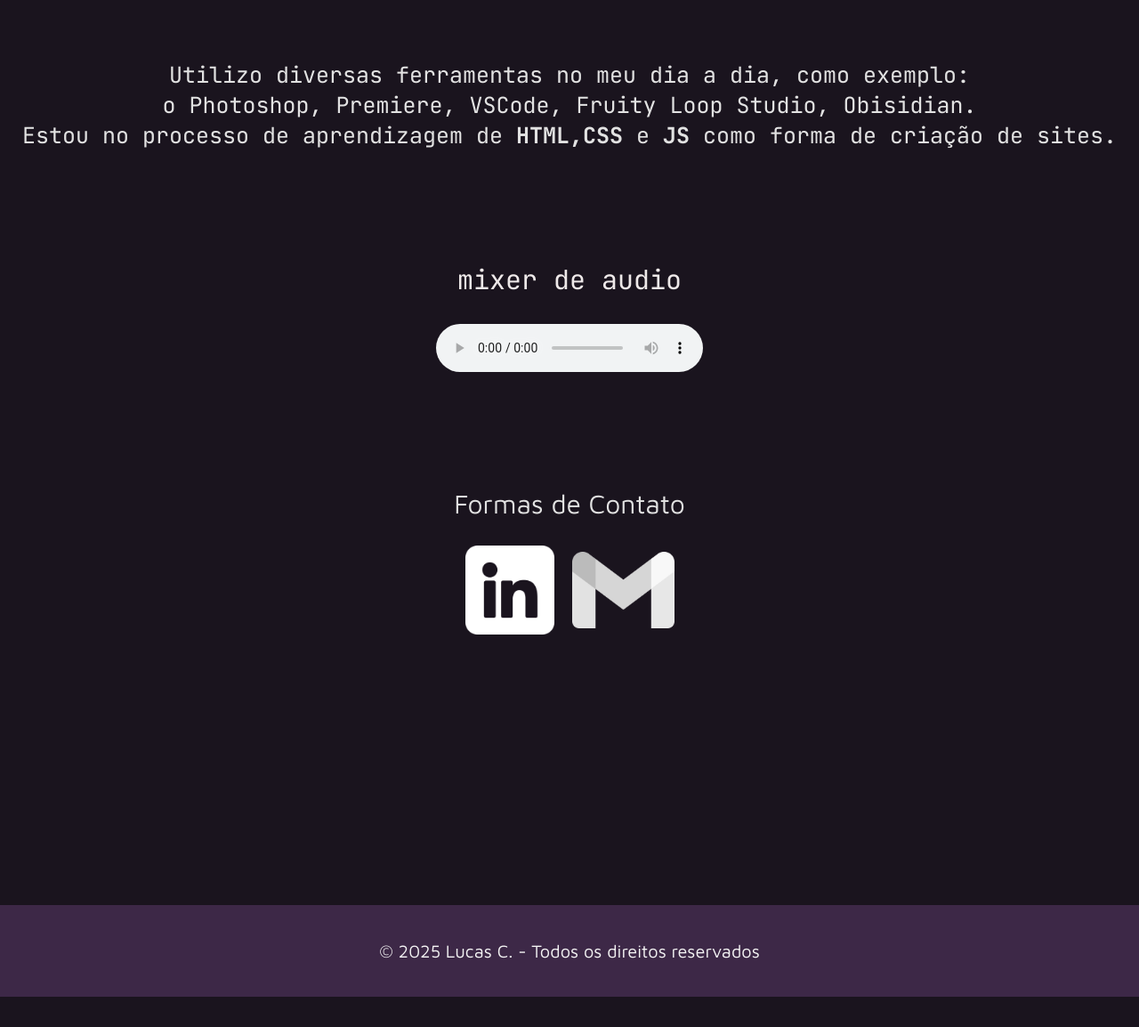
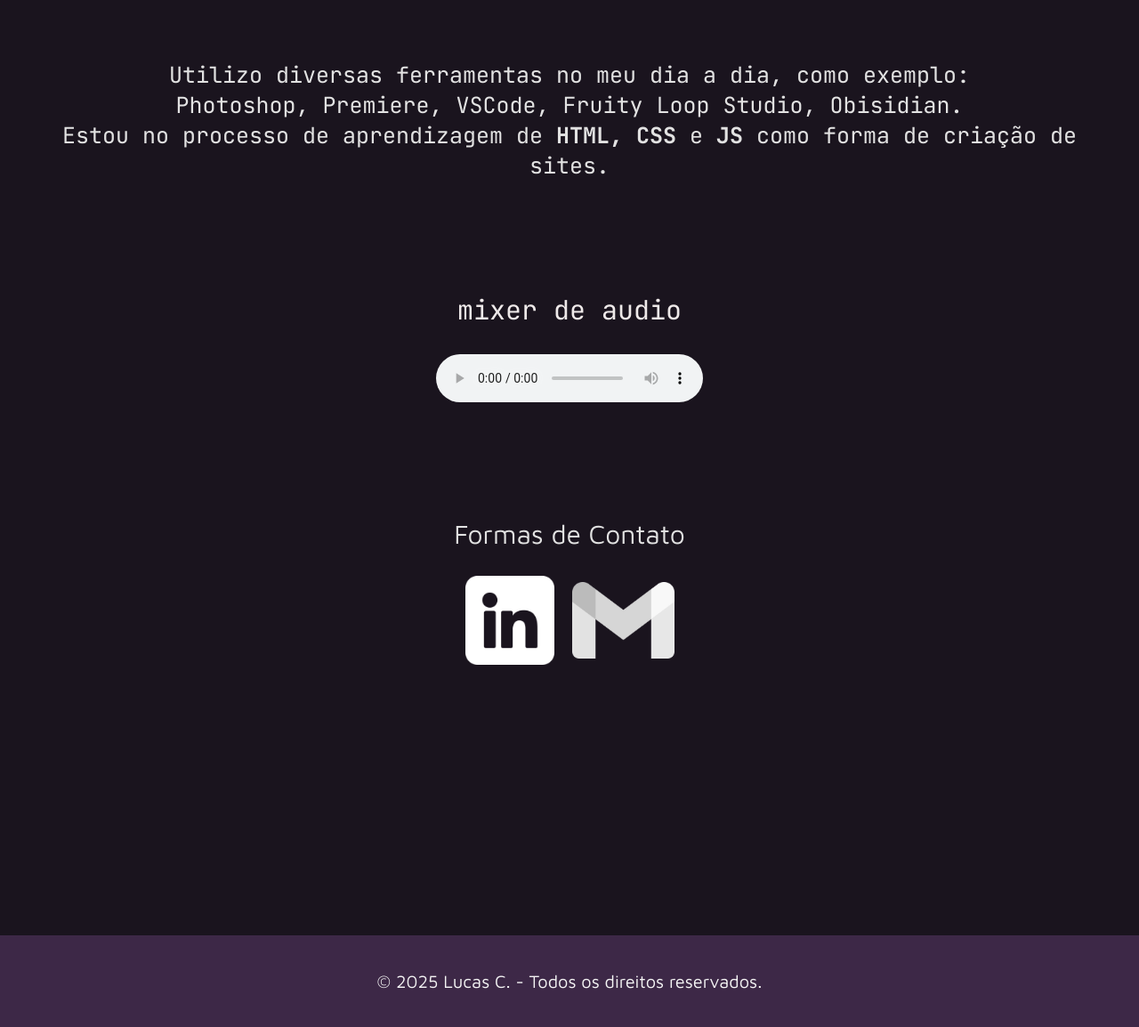
Before and after one commit to LorttyNK/website-fc-pessoal, a plain HTML site: page index.html in a window 1280 px wide. Shown: the part 997-2151 px from the top of the page at 89% size. Before the commit the page ends 2117 px from the top, so only its background shows below. Drawn offline with Linux system fonts and the light colour scheme.

Commit message:
drop test

```diff
--- a/index.html
+++ b/index.html
@@ -58,19 +58,21 @@
 
     <!-- textos de explicação -->
     <div class="texto1">
-        <p> Utilizo diversas ferramentas no meu dia a dia, como exemplo:<br> o Photoshop, Premiere, VSCode, Fruity Loop
-            Studio, Obisidian.<br> Estou no processo de aprendizagem de <b>HTML,CSS </b> e <b>JS</b> como forma de
+        <p> Utilizo diversas ferramentas no meu dia a dia, como exemplo:<br> Photoshop, Premiere, VSCode, Fruity Loop
+            Studio, Obisidian.<br> Estou no processo de aprendizagem de <b>HTML, CSS </b> e <b>JS</b> como forma de
             criação de sites.</p>
     </div>
 
     <!-- Mixer de audio de ambiencia -->
+
     <div class="mixer">
         <p>mixer de audio</p>
     </div>
 
     <div class="audio">
-        <audio controls>
-            <!-- <audio controls autoplay> -->
+        <!-- <audio controls> -->
+        <audio controls autoplay loop>
+            <!-- Musica criada por mim-->
             <source src="wav/Project_72.wav" type="audio/wav">
         </audio>
     </div>
@@ -88,14 +90,14 @@
         </a>
     </div>
 
-    <!-- Rodape do site -->
-
-    <div class="footer">
-        <footer>
-            <p> © 2025 Lucas C. - Todos os direitos reservados</p>
-        </footer>
-    </div>
-
 </body>
 
+<!-- Rodape do site -->
+<div class="footer">
+    <footer>
+        <p> <a class="linkRef" href="https://github.com/LorttyNK/website-fc-pessoal.git" target="_blank"> © 2025 Lucas
+                C. - Todos os direitos reservados. </a> </p>
+    </footer>
+</div>
+
 </html>
--- a/style.css
+++ b/style.css
@@ -238,3 +238,9 @@ body {
     font-size: 20px;
     padding: 20px;
 }
+
+
+.linkRef {
+    color: inherit;
+    text-decoration: none;
+}
```
Also changed, not shown: 1 other file.
